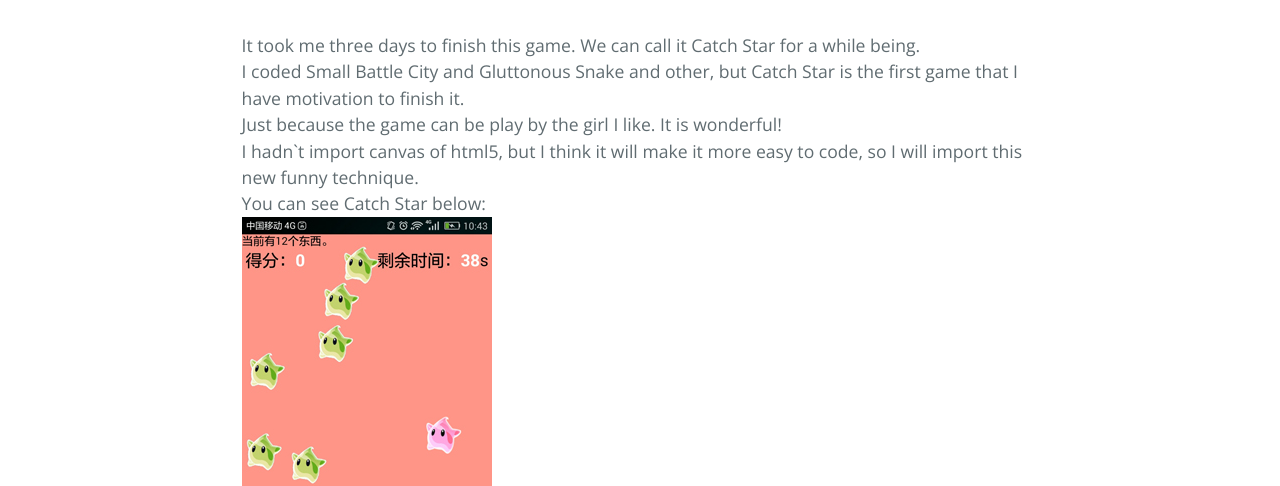
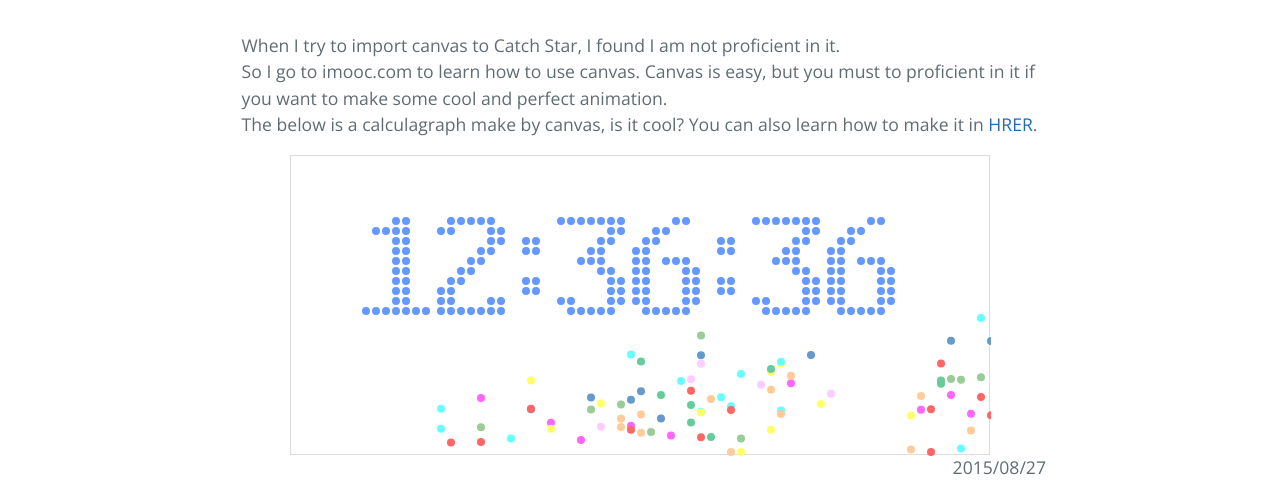
Before and after one commit to Loliner/loliner.github.io, a plain HTML site: page index.html in a window 1280 px wide. Shown: the part 475-961 px from the top of the page. Drawn offline with nearby package versions, Linux system fonts and the light colour scheme.

Commit message:
Clock commit
Clock commit no .idea

```diff
--- a/index.html
+++ b/index.html
@@ -11,31 +11,49 @@
     <link rel="stylesheet" type="text/css" href="stylesheets/github-light.css" media="screen">
     <link rel="stylesheet" type="text/css" href="stylesheets/index.css" media="screen">
     <link rel="stylesheet" type="text/css" href="stylesheets/main.css" media="screen">
+
 </head>
 <body>
 <section class="page-header">
     <h1 class="project-name">Loliner`s Github Blog</h1>
+
     <h2 class="project-tagline">The only passport to seccuss is hard work.</h2>
 </section>
 
 <section class="main-content">
-      <h1><a id="lolinergithubio" class="anchor" href="#lolinergithubio" aria-hidden="true"><span class="octicon octicon-link"></span></a>loliner.github.io</h1>
+    <h1><a id="lolinergithubio" class="anchor" href="#lolinergithubio" aria-hidden="true"><span
+            class="octicon octicon-link"></span></a>loliner.github.io</h1>
 
-      <p>Lolin`s repository<br />
+    <p>Lolin`s repository<br/>
         This is my first file in github.</p>
     <!-- <aside class="aside my_border"></aside> -->
     <article>
         <div class="par">
             <p>
-            It took me three days to finish this game. We can call it Catch Star for a while being.<br />
-            I coded Small Battle City and Gluttonous Snake and other, but Catch Star is the first game that I have motivation to finish it.<br />
-            Just because the game can be play by the girl I like. It is wonderful!<br />
-            I hadn`t import canvas of html5, but I think it will make it more easy to code, so I will import this new funny technique.<br />
-            You can see Catch Star below:<br />
-            <img src="imgs/Catch_Star.jpg" alt="Catch Star" /><br/>
-            If you think this game is funny, and don't mind it is simple and out of season, you can download by <a href="/download/Catch_Star_1.01.apk" title="download this game">CLICK HERE!</a><br />
-            And you can also download by scan the two-dimension code below:<br />
-            <img src="imgs/cs_two-dimension_code.png" alt="Two-dimension Code" /><br />
+                When I try to import canvas to Catch Star, I found I am not proficient in it.<br/>
+                So I go to imooc.com to learn how to use canvas. Canvas is easy, but you must to proficient in it if you
+                want to make some cool and perfect animation.<br />
+                The below is a calculagraph make by canvas, is it cool? You can also learn how to make it in <a href="http://www.imooc.com/learn/133" title="learn to make it!" target="_blank" ref="noflow">HRER</a>.<br />
+                <div id="clock_box" class="clock_box">
+                    <canvas id="clock_canvas"></canvas>
+                </div>
+                <span class="time">2015/08/27</span>
+            </p>
+        </div>
+        <div class="par">
+            <p>
+                It took me three days to finish this game. We can call it Catch Star for a while being.<br/>
+                I coded Small Battle City and Gluttonous Snake and other, but Catch Star is the first game that I have
+                motivation to finish it.<br/>
+                Just because the game can be play by the girl I like. It is wonderful!<br/>
+                I hadn`t import canvas of html5, but I think it will make it more easy to code, so I will import this
+                new funny technique.<br/>
+                You can see Catch Star below:<br/>
+                <img src="imgs/Catch_Star.jpg" alt="Catch Star"/><br/>
+                If you think this game is funny, and don't mind it is simple and out of season, you can download by <a
+                    href="/download/Catch_Star_1.01.apk" title="download this game">CLICK HERE!</a><br/>
+                And you can also download by scan the two-dimension code below:<br/>
+                <img src="imgs/cs_two-dimension_code.png" alt="Two-dimension Code"/><br/>
                 <span class="time">2015/08/24</span>
             </p>
         </div>
@@ -47,10 +65,10 @@
         </div>
         <div class="par">
             <p>
-            This is my first canvas game.<br />
-            In the feature, I can code game with canvas instead of original javascript.<br />
-            <img src="SimpleCanvasGame\imgs\game.jpg" /><br />
-            <a href="SimpleCanvasGame\index.html" title="SimpleCanvasGame">Click here to play!</a>
+                This is my first canvas game.<br/>
+                In the feature, I can code game with canvas instead of original javascript.<br/>
+                <img src="SimpleCanvasGame/imgs/game.jpg"/><br/>
+                <a href="SimpleCanvasGame/index.html" title="SimpleCanvasGame">Click here to play!</a>
             </p>
             <span class="time">2015/08/22</span>
         </div>
@@ -58,10 +76,18 @@
 
 
     <footer class="site-footer">
-        <span class="site-footer-credits">This page was generated by <a href="https://pages.github.com">GitHub Pages</a> using the <a href="https://github.com/jasonlong/cayman-theme">Cayman theme</a> by <a href="https://twitter.com/jasonlong">Jason Long</a>.</span>
+        <p>
+            If you are interest to me, contact me in QQ:345394613 or EMAIL:345394613@qq.com.<br />
+            We can learn from each other.
+        </p>
+        <span class="site-footer-credits">This page was generated by <a href="https://pages.github.com">GitHub Pages</a> using the <a
+                href="https://github.com/jasonlong/cayman-theme">Cayman theme</a> by <a
+                href="https://twitter.com/jasonlong">Jason Long</a>.</span>
     </footer>
 </section>
 
-
+<script src="js/util.js"></script>
+<script src="js/digit.js"></script>
+<script src="js/clock.js"></script>
 </body>
 </html>
--- /dev/null
+++ b/js/clock.js
@@ -0,0 +1,186 @@
+/**
+ * Created by sony on 2015/8/27.
+ */
+/**
+ * Created by sony on 2015/8/26.
+ */
+var WINDOW_WIDTH = 1024;
+var WINDOW_HEIGHT = 600;
+var RAIDUS = 8;     //每一个小圆的半径
+var MARGIN_LEFT = 10;
+var MARGIN_TOP = 200;
+
+var endTime = new Date();    //倒计时结束时间
+endTime.setHours( endTime.getHours() + 3 );
+var curShowTimeSeconds = 0;      //存储“当前时间”距离“倒计时结束时间”距离的秒数
+var curTime;
+
+var balls = [];     //用于存储所有弹跳小球
+//用于随机小球的颜色
+var colors = ["#FFFF66","#FFCCFF","#FF66FF","#FF6666","#99CC99","#6699CC","#FFCC99","#66FFFF","#66CC99"];
+
+window.onload = function(){
+
+    WINDOW_WIDTH = document.getElementById("clock_box").offsetWidth;
+    WINDOW_HEIGHT = document.getElementById("clock_box").offsetHeight;
+
+    console.log(WINDOW_WIDTH);
+    console.log(WINDOW_WIDTH);
+
+    MARGIN_LEFT = WINDOW_WIDTH/10;
+    MARGIN_TOP = WINDOW_HEIGHT/5;
+
+    RAIDUS = Math.round( (WINDOW_WIDTH*4/5)/108 ) -1;
+
+    var canvas = document.getElementById("clock_canvas");
+    canvas.width = WINDOW_WIDTH;
+    canvas.height = WINDOW_HEIGHT;
+    if( canvas.getContext ){
+        var ctx = canvas.getContext("2d");
+        curShowTimeSeconds = getCurrentTimeSecond();
+        setInterval(function(){     //动画设置
+            render(ctx);            //其实完全可以在setIterval中加入curShowTimeSeconds = getCurrentTimeSecond();后再调用render()。
+            update();               //只是这里特意把时间变化放在另一个函数中，以便将来制作掉小球的效果
+        },50);
+    } else {
+        alert("Your browser is no support canvas, please update your browser.");
+    }
+};
+
+function getCurrentTimeSecond(){
+
+    curTime = new Date();
+}
+
+//绘制各位数字
+function render(ctx) {
+    ctx.clearRect(0, 0, WINDOW_WIDTH, WINDOW_HEIGHT);
+
+    var hour = curTime.getHours();
+    var minute = curTime.getMinutes();
+    var second = curTime.getSeconds();
+
+    //绘制时间
+    renderDigit( MARGIN_LEFT, MARGIN_TOP, parseInt(hour/10), ctx);
+    renderDigit( MARGIN_LEFT + 15*(RAIDUS+1), MARGIN_TOP, parseInt(hour%10), ctx);
+    renderDigit( MARGIN_LEFT + 30*(RAIDUS+1), MARGIN_TOP, 10, ctx);
+    renderDigit( MARGIN_LEFT + 39*(RAIDUS+1), MARGIN_TOP, parseInt(minute/10), ctx);
+    renderDigit( MARGIN_LEFT + 54*(RAIDUS+1), MARGIN_TOP, parseInt(minute%10), ctx);
+    renderDigit( MARGIN_LEFT + 69*(RAIDUS+1), MARGIN_TOP, 10, ctx);
+    renderDigit( MARGIN_LEFT + 78*(RAIDUS+1), MARGIN_TOP, parseInt(second/10), ctx);
+    renderDigit( MARGIN_LEFT + 93*(RAIDUS+1), MARGIN_TOP, parseInt(second%10), ctx);
+
+    //绘制掉落小球
+    for( var i=0; i<balls.length; i++ ){
+        ctx.fillStyle = balls[i].color;
+        ctx.beginPath();
+        ctx.arc( balls[i].x, balls[i].y, RAIDUS, 0, 2*Math.PI );
+        ctx.closePath();
+        ctx.fill();
+    }
+}
+
+//绘制每一个数字
+function renderDigit(x, y, num, ctx){
+    ctx.fillStyle = "#6699FF";
+
+    for(var i=0; i<digit[num].length; i++){     //画出每次时间变化时，该位数的变化
+        for(var j=0; j<digit[num][i].length; j++){
+            if( digit[num][i][j] == 1 ){
+                var centerX = x + j*(RAIDUS+1)*2 + (RAIDUS+1);
+                var centerY = y + i*(RAIDUS+1)*2 + (RAIDUS+1);
+                ctx.beginPath();
+                ctx.arc(centerX, centerY, RAIDUS, 0, 2*Math.PI);
+                ctx.closePath();
+                ctx.fill();
+            }
+        }
+    }
+}
+
+function update(){
+    var nextTime = new Date();
+
+    var nextHours = nextTime.getHours();
+    var nextMinutes = nextTime.getMinutes();
+    var nextSeconds = nextTime.getSeconds();
+
+    var curHours = curTime.getHours();
+    var curMinutes = curTime.getMinutes();
+    var curSeconds = curTime.getSeconds();
+
+    if( nextSeconds != curSeconds ){    //如果下一个要显示的时间和现在的时间不一样，那么就改变curShowTimeSeconds
+        curTime = nextTime;
+
+        //同时获得所有要变化的位数
+        if( parseInt(nextHours/10) != parseInt(curHours/10) ) {     //小时十位
+            addBalls( MARGIN_LEFT, MARGIN_TOP, parseInt(nextHours/10) );
+        }
+        if( nextHours%10 != curHours%10 ) {                         //小时个位
+            addBalls( MARGIN_LEFT + 15*(RAIDUS+1), MARGIN_TOP, nextHours%10 );
+        }
+
+        if( parseInt(nextMinutes/10) != parseInt(curMinutes/10) ) {     //分钟十位
+            addBalls( MARGIN_LEFT + 39*(RAIDUS+1), MARGIN_TOP, parseInt(nextMinutes/10) );
+        }
+        if( nextMinutes%10 != curMinutes%10 ) {                         //分钟个位
+            addBalls( MARGIN_LEFT + 54*(RAIDUS+1), MARGIN_TOP, nextMinutes%10 );
+        }
+
+        if( parseInt(nextSeconds/10) != parseInt(curSeconds/10) ) {     //秒十位
+            addBalls( MARGIN_LEFT + 78*(RAIDUS+1), MARGIN_TOP, parseInt(nextSeconds/10) );
+        }
+        if( nextSeconds%10 != curSeconds%10 ) {                         //秒个位
+            addBalls( MARGIN_LEFT + 93*(RAIDUS+1), MARGIN_TOP, nextSeconds%10 );
+        }
+    }
+
+    //经过上面的判断，所有在下一次时间变化会出现的小球都会添加到balls中
+    //此时我们就开始让小球产生速度，并自动滚落
+    updateBalls();
+}
+
+function addBalls(x, y, num) {      //此处传入的x,y是位的坐标
+    for( var i=0; i<digit[num].length; i++ ){
+        for( var j=0; j<digit[num][i].length; j++ ){
+            if( digit[num][i][j] == 1 ){
+                var aBall = {
+                    x : x + j*(RAIDUS+1)*2 + (RAIDUS+1),
+                    y : y + i*(RAIDUS+1)*2 + (RAIDUS+1),
+                    //随机一个-3到-5，3到5的x轴速度
+                    vx : Math.pow(-1, parseInt(Math.random()*1000) ) < 0 ? selectFrom(-5,-3) : selectFrom(3,5),
+                    vy : -10 * Math.random(),   //随机一个0到-10的y轴速度
+                    g : 1.5 + Math.random(),    //随机1.5到2.5之间的一个加速度
+                    color : colors[selectFrom(0,8)]    //随机一个颜色
+                };
+                balls.push(aBall);      //将new好的小球放到数组里面
+            }
+        }
+    }
+}
+
+function updateBalls(){
+    for(var i=0; i<balls.length; i++){
+        balls[i].x += balls[i].vx;
+        balls[i].y += balls[i].vy;
+        balls[i].vy += balls[i].g;
+
+        if( balls[i].y > WINDOW_HEIGHT - RAIDUS ){      //触底碰撞检测
+            balls[i].y = WINDOW_HEIGHT - RAIDUS;
+            balls[i].vy = -balls[i].vy * 0.7;
+        }
+    }
+
+    //删除不在屏幕上的小球
+    var cnt = 0;
+    for( i=0; i<balls.length; i++){
+        if( balls[i].x+RAIDUS > 0 && balls[i].x-RAIDUS < WINDOW_WIDTH ){
+            balls[cnt++] = balls[i];        //如果第i个小球符合规则，则将其挤到数组前面，第i个小球前不符合规则的小球，都会失去数组对其的引用
+        }
+    }
+    //但如果数组最后有连续个不符合规则的小球，则不会失去引用
+    //但由于该for循环结束以后，0到cnt-1都是符合规则的小球，而cnt到i-1都是不符合规则的小球，所以可以利用pop操作
+    while( balls.length > Math.min(300,cnt) ){      //只保留还在屏幕上的前300个小球
+        balls.pop();    //删除末尾元素
+    }
+}
--- /dev/null
+++ b/js/digit.js
@@ -0,0 +1,135 @@
+digit =
+    [
+        [
+            [0,0,1,1,1,0,0],
+            [0,1,1,0,1,1,0],
+            [1,1,0,0,0,1,1],
+            [1,1,0,0,0,1,1],
+            [1,1,0,0,0,1,1],
+            [1,1,0,0,0,1,1],
+            [1,1,0,0,0,1,1],
+            [1,1,0,0,0,1,1],
+            [0,1,1,0,1,1,0],
+            [0,0,1,1,1,0,0]
+        ],//0
+        [
+            [0,0,0,1,1,0,0],
+            [0,1,1,1,1,0,0],
+            [0,0,0,1,1,0,0],
+            [0,0,0,1,1,0,0],
+            [0,0,0,1,1,0,0],
+            [0,0,0,1,1,0,0],
+            [0,0,0,1,1,0,0],
+            [0,0,0,1,1,0,0],
+            [0,0,0,1,1,0,0],
+            [1,1,1,1,1,1,1]
+        ],//1
+        [
+            [0,1,1,1,1,1,0],
+            [1,1,0,0,0,1,1],
+            [0,0,0,0,0,1,1],
+            [0,0,0,0,1,1,0],
+            [0,0,0,1,1,0,0],
+            [0,0,1,1,0,0,0],
+            [0,1,1,0,0,0,0],
+            [1,1,0,0,0,0,0],
+            [1,1,0,0,0,1,1],
+            [1,1,1,1,1,1,1]
+        ],//2
+        [
+            [1,1,1,1,1,1,1],
+            [0,0,0,0,0,1,1],
+            [0,0,0,0,1,1,0],
+            [0,0,0,1,1,0,0],
+            [0,0,1,1,1,0,0],
+            [0,0,0,0,1,1,0],
+            [0,0,0,0,0,1,1],
+            [0,0,0,0,0,1,1],
+            [1,1,0,0,0,1,1],
+            [0,1,1,1,1,1,0]
+        ],//3
+        [
+            [0,0,0,0,1,1,0],
+            [0,0,0,1,1,1,0],
+            [0,0,1,1,1,1,0],
+            [0,1,1,0,1,1,0],
+            [1,1,0,0,1,1,0],
+            [1,1,1,1,1,1,1],
+            [0,0,0,0,1,1,0],
+            [0,0,0,0,1,1,0],
+            [0,0,0,0,1,1,0],
+            [0,0,0,1,1,1,1]
+        ],//4
+        [
+            [1,1,1,1,1,1,1],
+            [1,1,0,0,0,0,0],
+            [1,1,0,0,0,0,0],
+            [1,1,1,1,1,1,0],
+            [0,0,0,0,0,1,1],
+            [0,0,0,0,0,1,1],
+            [0,0,0,0,0,1,1],
+            [0,0,0,0,0,1,1],
+            [1,1,0,0,0,1,1],
+            [0,1,1,1,1,1,0]
+        ],//5
+        [
+            [0,0,0,0,1,1,0],
+            [0,0,1,1,0,0,0],
+            [0,1,1,0,0,0,0],
+            [1,1,0,0,0,0,0],
+            [1,1,0,1,1,1,0],
+            [1,1,0,0,0,1,1],
+            [1,1,0,0,0,1,1],
+            [1,1,0,0,0,1,1],
+            [1,1,0,0,0,1,1],
+            [0,1,1,1,1,1,0]
+        ],//6
+        [
+            [1,1,1,1,1,1,1],
+            [1,1,0,0,0,1,1],
+            [0,0,0,0,1,1,0],
+            [0,0,0,0,1,1,0],
+            [0,0,0,1,1,0,0],
+            [0,0,0,1,1,0,0],
+            [0,0,1,1,0,0,0],
+            [0,0,1,1,0,0,0],
+            [0,0,1,1,0,0,0],
+            [0,0,1,1,0,0,0]
+        ],//7
+        [
+            [0,1,1,1,1,1,0],
+            [1,1,0,0,0,1,1],
+            [1,1,0,0,0,1,1],
+            [1,1,0,0,0,1,1],
+            [0,1,1,1,1,1,0],
+            [1,1,0,0,0,1,1],
+            [1,1,0,0,0,1,1],
+            [1,1,0,0,0,1,1],
+            [1,1,0,0,0,1,1],
+            [0,1,1,1,1,1,0]
+        ],//8
+        [
+            [0,1,1,1,1,1,0],
+            [1,1,0,0,0,1,1],
+            [1,1,0,0,0,1,1],
+            [1,1,0,0,0,1,1],
+            [0,1,1,1,0,1,1],
+            [0,0,0,0,0,1,1],
+            [0,0,0,0,0,1,1],
+            [0,0,0,0,1,1,0],
+            [0,0,0,1,1,0,0],
+            [0,1,1,0,0,0,0]
+        ],//9
+        [
+            [0,0,0,0],
+            [0,0,0,0],
+            [0,1,1,0],
+            [0,1,1,0],
+            [0,0,0,0],
+            [0,0,0,0],
+            [0,1,1,0],
+            [0,1,1,0],
+            [0,0,0,0],
+            [0,0,0,0]
+        ]//:
+    ];
--- /dev/null
+++ b/js/util.js
@@ -0,0 +1,8 @@
+/**
+ * Created by sony on 2015/8/27.
+ */
+
+function selectFrom(lowerValue, upperValue) {
+    var choices = upperValue - lowerValue + 1;
+    return Math.floor(Math.random() * choices + lowerValue);
+}
--- a/stylesheets/main.css
+++ b/stylesheets/main.css
@@ -1,3 +1,9 @@
 .my_border {
   border:1px solid #ddd;
 }
+div#clock_box {
+    width: 700px;
+    height: 300px;
+    margin: 0 auto;
+    border: 1px solid #ddd;
+}
```
Lines whose indentation alone changed are shown as unchanged.
